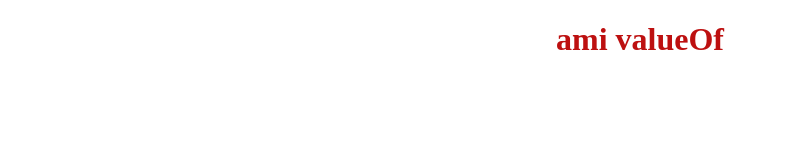
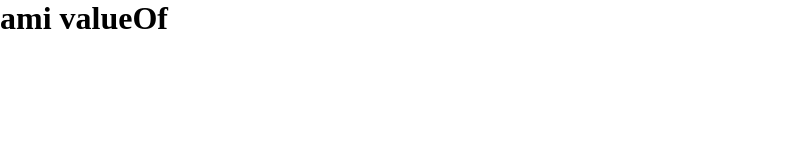
Before and after one commit to mdshafikulislam/50-Design-and-Development-Projects, a plain HTML site: page Web Design Full Template/NewsFlash/index.html in a window 1280 px wide. Shown: the whole page, without its empty margins (0-787 px from the left). Drawn offline with nearby package versions, Linux system fonts and the light colour scheme.

Commit message:
NewsFlash project init

```diff
--- a/Web Design Full Template/NewsFlash/assets/css/main.css
+++ b/Web Design Full Template/NewsFlash/assets/css/main.css
@@ -1,4 +1,6 @@
-h1{
-    color: rgb(189, 16, 16);
-    text-align: center;
+*{
+    margin: 0;
+    padding: 0;
+    border: none;
+    box-sizing: border-box;
 }
--- a/Web Design Full Template/NewsFlash/assets/js/main.js
+++ b/Web Design Full Template/NewsFlash/assets/js/main.js
@@ -1 +1 @@
-console.log("hello")
+console.log("hello 121")
--- a/Web Design Full Template/NewsFlash/index.html
+++ b/Web Design Full Template/NewsFlash/index.html
@@ -1,6 +1,6 @@
 <!DOCTYPE html>
 <html lang="en">
-
+    <!-- https://github.com/mdshafikulislam/50-Design-and-Development-Projects/tree/main/Web%20Design%20Full%20Template/NewsFlash -->
 <head>
     <meta charset="UTF-8">
     <meta http-equiv="X-UA-Compatible" content="IE=edge">
@@ -13,16 +13,40 @@
     <!-- Swiper styles -->
     <link rel="stylesheet" href="https://unpkg.com/swiper@8/swiper-bundle.min.css" />
      <!-- Custom styles -->
-    <link rel="stylesheet" href="assets/css/main.css">
+    <link rel="stylesheet" href="./assets/css/main.css">
 </head>
 
 <body>
     <h1>ami valueOf</h1>
+    <!-- Header Section start -->
+    <!-- Header Section end -->
+
+    <!-- Search Section Start -->
+    <!-- Search Section end -->
+
+    <!-- Featured articles Section Start -->
+     <!-- Featured articles Section end -->
+
+     <!-- Quick read Section Start -->
+     <!-- Search Section end -->
+
+     <!-- Order posts Section Start -->
+     <!-- Order posts Section end -->
+
+     <!-- Popular tags Section Start -->
+     <!-- Popular tags Section end -->
+
+     <!-- Newsletter Section Start -->
+     <!-- Newsletter Section end -->
+
+     <!-- Footer Section Start -->
+     <!-- Footer Section end -->
+
 
     <!-- Swiper-bundle js -->
     <script src="https://unpkg.com/swiper@8/swiper-bundle.min.js"></script>
     <!-- Custom js -->
-    <script src="assets/js/main.js"></script>
+    <script src="./assets/js/main.js"></script>
 </body>
 
 </html>
```
